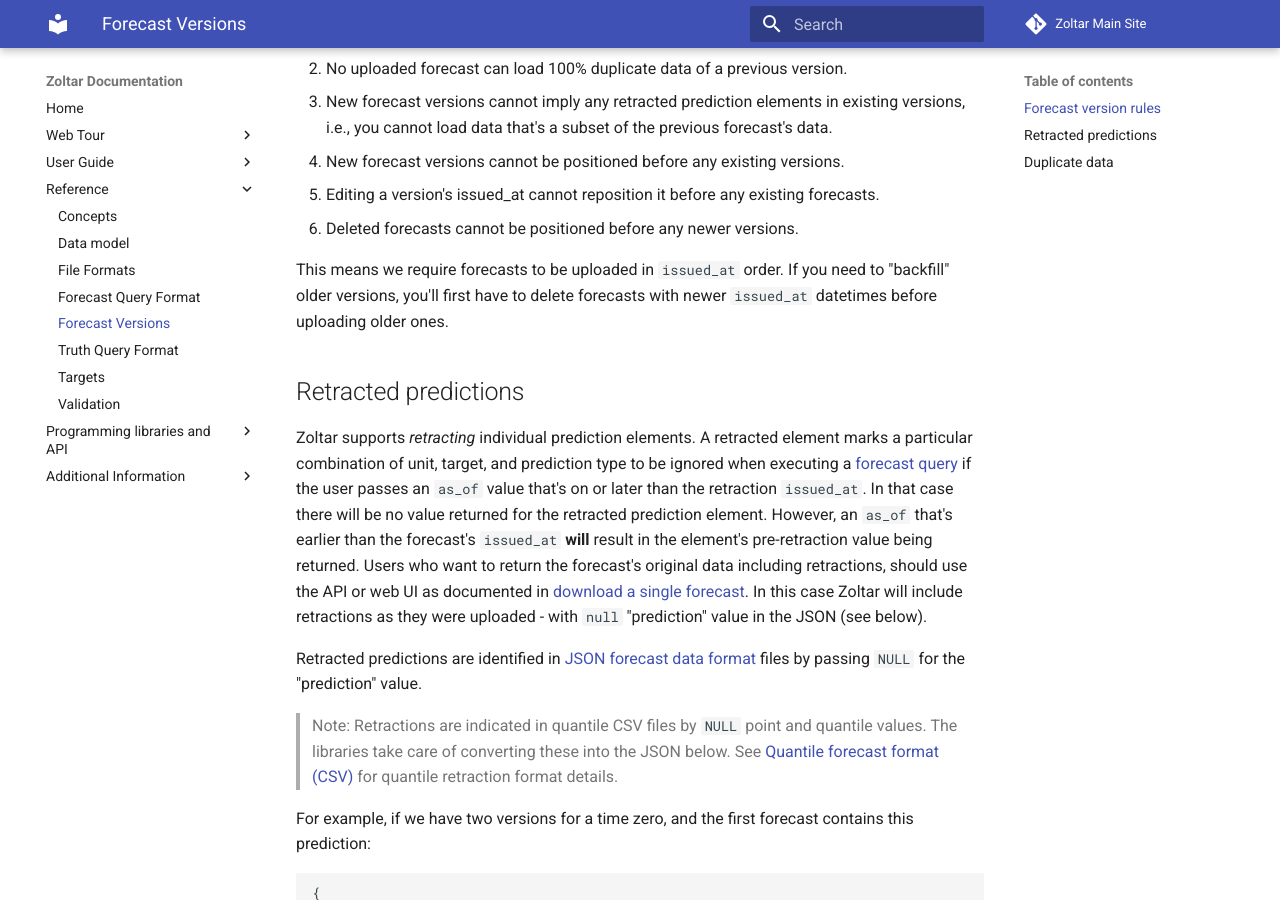
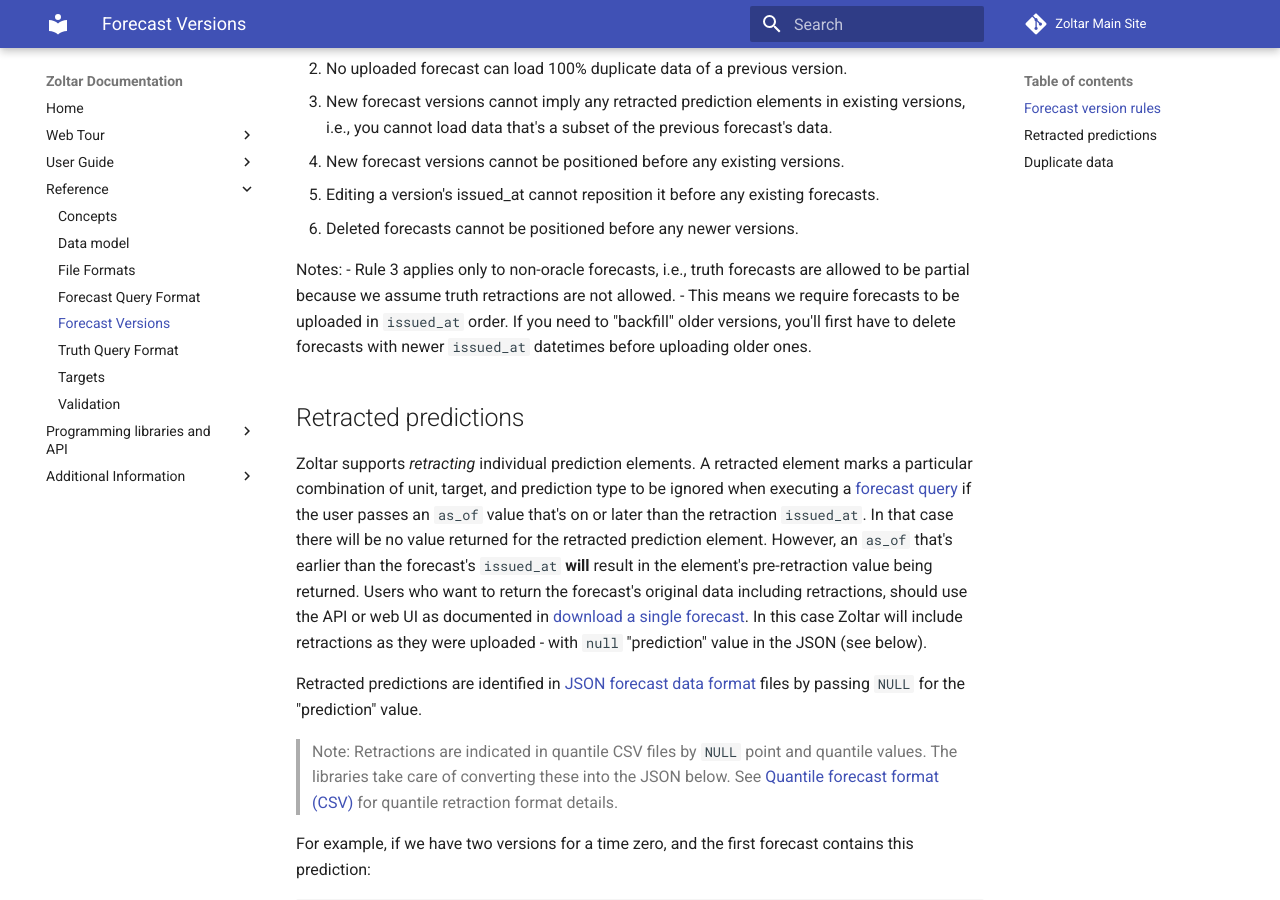
Before and after one commit to reichlab/docs.zoltardata, an MkDocs documentation site: the page built from docs/ForecastVersions.md, in a window 1280 px wide and 900 px high, scrolled down 418 px. Built offline with MkDocs 1.6.1 and Material for MkDocs 9.7.7, drawn with Linux system fonts in a browser that asks for light colours.

Commit message:
[support truth "diff" uploads #319]

```diff
--- a/docs/ForecastVersions.md
+++ b/docs/ForecastVersions.md
@@ -14,7 +14,9 @@ Zoltar enforces these rules about forecast versions:
 5. Editing a version's issued_at cannot reposition it before any existing forecasts.
 6. Deleted forecasts cannot be positioned before any newer versions.
 
-This means we require forecasts to be uploaded in `issued_at` order. If you need to "backfill" older versions, you'll first have to delete forecasts with newer `issued_at` datetimes before uploading older ones.
+Notes:
+- Rule 3 applies only to non-oracle forecasts, i.e., truth forecasts are allowed to be partial because we assume truth retractions are not allowed.
+- This means we require forecasts to be uploaded in `issued_at` order. If you need to "backfill" older versions, you'll first have to delete forecasts with newer `issued_at` datetimes before uploading older ones.
 
 
 ## Retracted predictions
```
